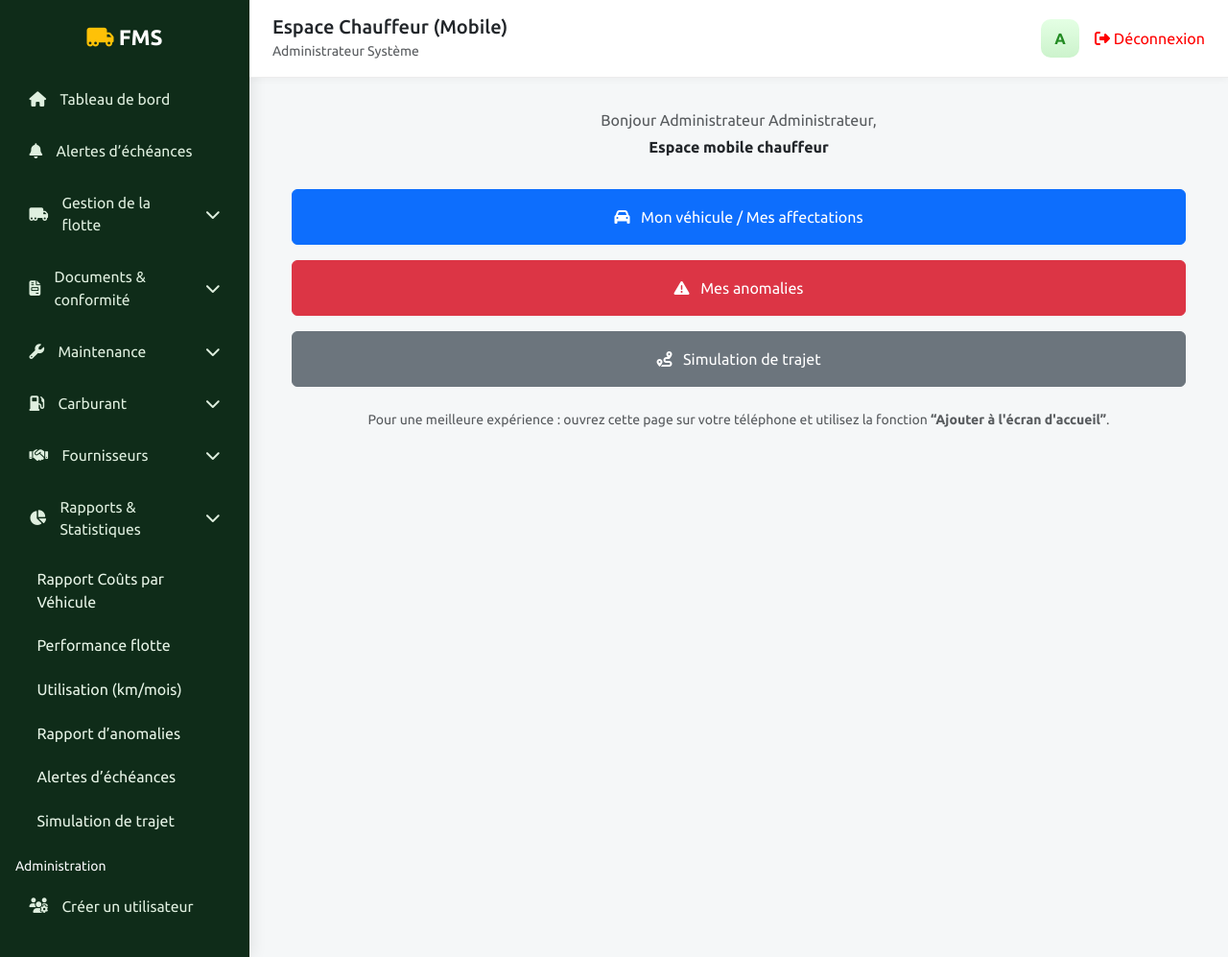
After one commit to EmmanuelGaitann/FleetManagerSystem, a Django app: page /mobile/chauffeur/ in a window 1280 px wide. The commit adds this page. Shown: the whole page at 96% size. Run offline with Django 5.2, Linux system fonts and the light colour scheme; a user stored in the database is signed in; data comes from the database, SQL or seed files in the repository.

Commit message:
version finale

```diff
--- a/FMS_Core/settings.py
+++ b/FMS_Core/settings.py
@@ -25,7 +25,8 @@ SECRET_KEY = 'django-insecure-q%kzwg4=*#6^nr=^tv@)mv@*i!b=dg3@)==4r9=g6@36aq=i&f
 # SECURITY WARNING: don't run with debug turned on in production!
 DEBUG = True
 
-ALLOWED_HOSTS = []
+ALLOWED_HOSTS = ["*"
+]
 
 
 # Application definition
--- a/flotte/urls.py
+++ b/flotte/urls.py
@@ -42,7 +42,7 @@ urlpatterns = [
     path('affectations/modifier/<int:pk>/', views.affectation_update, name='affectation_update'),
     path('affectations/supprimer/<int:pk>/', views.affectation_delete, name='affectation_delete'),
     path('mes-affectations/', views.mes_affectations, name='mes_affectations'),
-
+    path('mobile/chauffeur/', views.mobile_chauffeur_home, name='mobile_chauffeur_home'),
     # --------------------------------------------------
     # 6. CRUD Rappels : Assurances (NOUVEAU)
     # --------------------------------------------------
--- a/flotte/views.py
+++ b/flotte/views.py
@@ -464,3 +464,15 @@ def mes_affectations(request):
         "historique": historique,
     }
     return render(request, "flotte/mes_affectations.html", context)
+
+from django.contrib.auth.decorators import login_required
+
+@role_required('Chauffeur/Opérateur')
+def mobile_chauffeur_home(request):
+    """
+    Accueil mobile pour les chauffeurs :
+    gros boutons vers les fonctionnalités principales.
+    """
+    return render(request, "mobile/chauffeur_home.html", {
+        "title": "Espace Chauffeur (Mobile)"
+    })
--- a/templates/base.html
+++ b/templates/base.html
@@ -338,6 +338,8 @@
                class="list-group-item-menu {% if request.resolver_match.url_name == 'anomalie_create' %}active{% endif %}">
                 <i class="fas fa-plus-circle"></i> Signaler une anomalie
             </a>
+
+
             {% endif %}
 
         </div>
--- /dev/null
+++ b/templates/mobile/chauffeur_home.html
@@ -0,0 +1,57 @@
+{% extends "base.html" %}
+
+{% block title %}Espace Chauffeur (Mobile){% endblock %}
+{% block page_title %}Espace Chauffeur (Mobile){% endblock %}
+
+{% block content %}
+
+<!-- Meta pour bon affichage sur mobile -->
+<meta name="viewport" content="width=device-width, initial-scale=1">
+
+<div class="container-fluid">
+    <div class="row justify-content-center mb-3">
+        <div class="col-12 text-center">
+            <p class="text-muted mb-1">
+                Bonjour {{ request.user.prenom }} {{ request.user.nom }},
+            </p>
+            <p class="fw-bold">
+                Espace mobile chauffeur
+            </p>
+        </div>
+    </div>
+
+    <!-- GROS BOUTONS ADAPTÉS AU MOBILE -->
+    <div class="row g-3">
+        <div class="col-12">
+            <a href="{% url 'mes_affectations' %}" class="btn btn-primary w-100 py-3">
+                <i class="fas fa-car me-2"></i>
+                Mon véhicule / Mes affectations
+            </a>
+        </div>
+
+        <div class="col-12">
+            <a href="{% url 'mes_anomalies' %}" class="btn btn-danger w-100 py-3">
+                <i class="fas fa-triangle-exclamation me-2"></i>
+                Mes anomalies
+            </a>
+        </div>
+
+        <div class="col-12">
+            <a href="{% url 'simulation_trajet' %}" class="btn btn-secondary w-100 py-3">
+                <i class="fas fa-route me-2"></i>
+                Simulation de trajet
+            </a>
+        </div>
+    </div>
+
+    <div class="row mt-4">
+        <div class="col-12 text-center">
+            <p class="text-muted small">
+                Pour une meilleure expérience : ouvrez cette page sur votre téléphone
+                et utilisez la fonction <strong>“Ajouter à l'écran d'accueil”</strong>.
+            </p>
+        </div>
+    </div>
+</div>
+
+{% endblock %}
```
